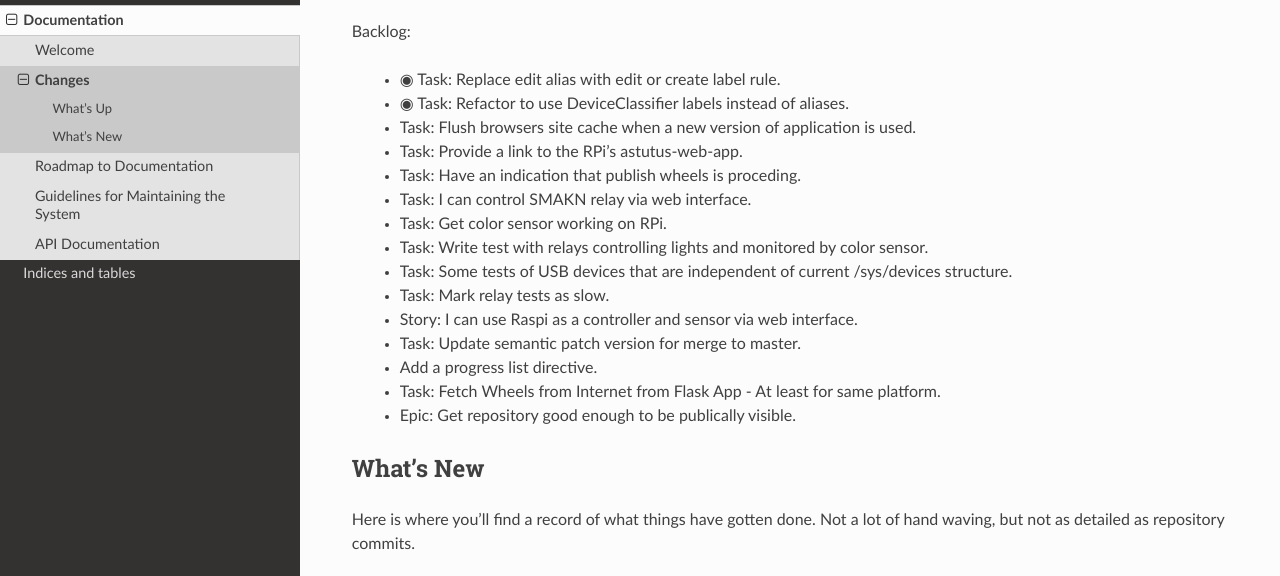
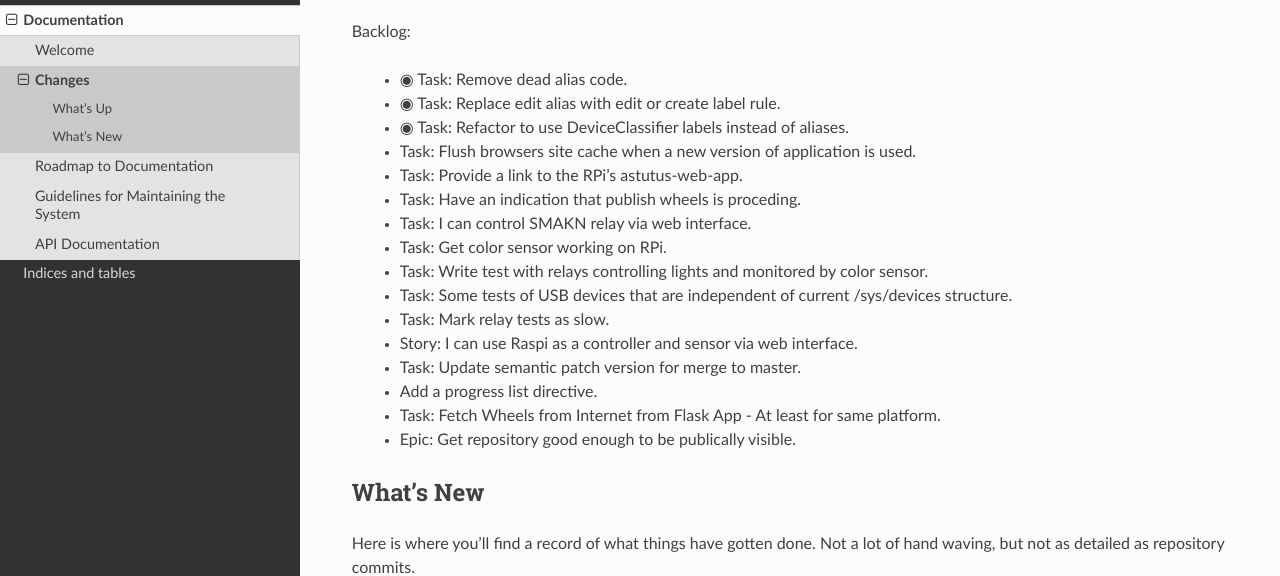
Before and after one commit to rich-dobbs-13440/astutus, a Sphinx documentation site: the page built from docs/doc/changes.rst, in a window 1280 px wide and 900 px high, scrolled down 352 px, cut to the strip 188-764 px from the top of the window. Built offline with Sphinx 7.4.7 and the Read the Docs theme 2.0.0, drawn with Linux system fonts in a browser that asks for light colours; the version number is read from the project's files by our own code.

Commit message:
Update backlog

```diff
--- a/docs/doc/changes.rst
+++ b/docs/doc/changes.rst
@@ -43,6 +43,7 @@ Rather we work on something else?  Just let us know!
 
 Backlog:
 
+  * |in_progress| Task: Remove dead alias code.
   * |in_progress| Task: Replace edit alias with edit or create label rule.
   * |in_progress| Task: Refactor to use DeviceClassifier labels instead of aliases.
   * Task: Flush browsers site cache when a new version of application is used.
```
